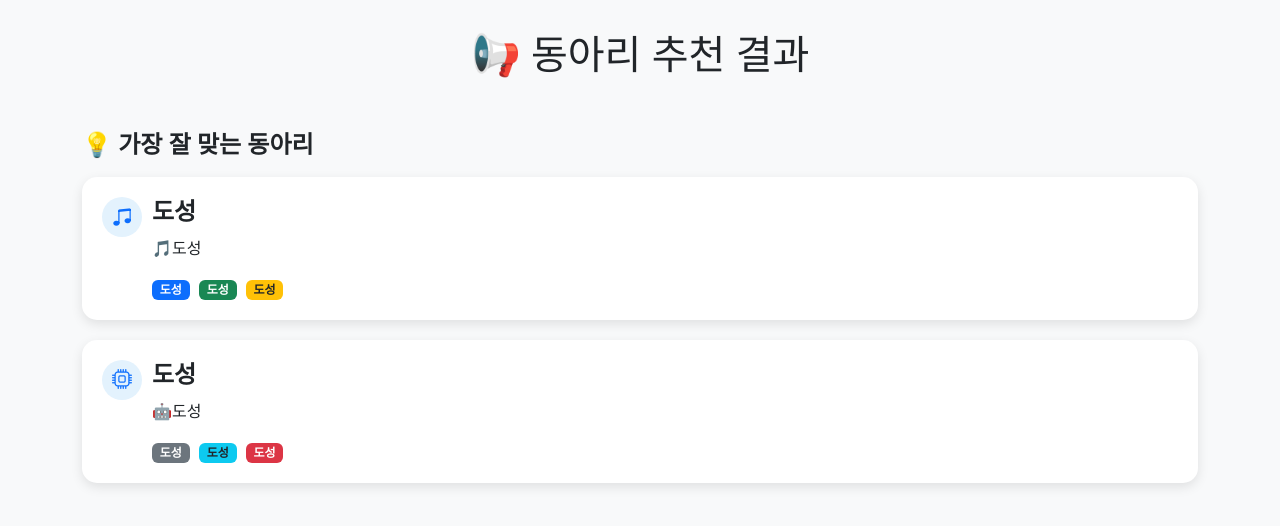
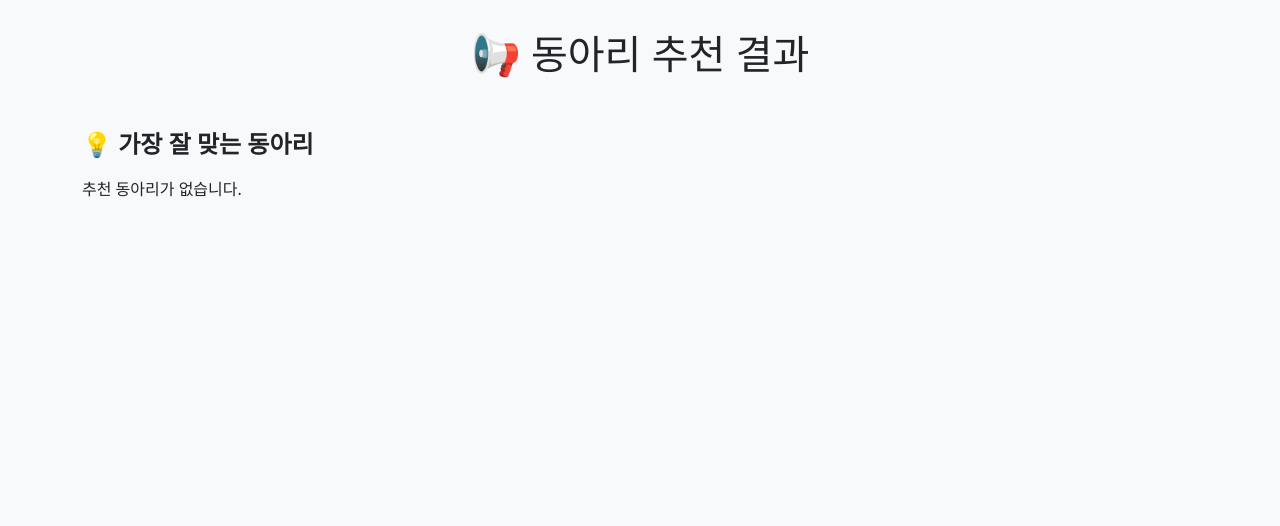
Before and after one commit to MilaEvans/OSS-project, a Flask app: template Image extraction/templates/result.html in a window 1280 px wide. Shown: the top 526 px of the page. Run offline with Flask 3, Linux system fonts and the light colour scheme; the template is opened without the code that fills it, so the values that code supplies are empty.

Commit message:
동적 데이터 바인딩 + 클릭 시 상세 페이지 연동 구현

```diff
--- a/Image extraction/templates/result.html
+++ b/Image extraction/templates/result.html
@@ -1,10 +1,10 @@
 <!DOCTYPE html>
 <html lang="ko">
 <head>
-    <meta charset="UTF-8">
+    <meta charset="UTF-8" />
     <title>동아리 추천 결과</title>
-    <link rel="stylesheet" href="https://cdn.jsdelivr.net/npm/bootstrap@5.3.0/dist/css/bootstrap.min.css">
-    <link href="https://cdn.jsdelivr.net/npm/bootstrap-icons@1.10.5/font/bootstrap-icons.css" rel="stylesheet">
+    <link rel="stylesheet" href="https://cdn.jsdelivr.net/npm/bootstrap@5.3.0/dist/css/bootstrap.min.css" />
+    <link href="https://cdn.jsdelivr.net/npm/bootstrap-icons@1.10.5/font/bootstrap-icons.css" rel="stylesheet" />
     <style>
         body {
             background-color: #f8f9fa;
@@ -40,6 +40,15 @@
             justify-content: center;
             margin-right: 10px;
         }
+        a.text-decoration-none {
+            text-decoration: none !important;
+            color: inherit;
+        }
+        a.text-decoration-none:hover .recommendation-card {
+            background-color: #f1f9ff;
+            cursor: pointer;
+            transition: background-color 0.2s ease-in-out;
+        }
     </style>
 </head>
 <body>
@@ -48,36 +57,9 @@
 
     <div class="section-title">💡 가장 잘 맞는 동아리</div>
 
-    <!-- 반복 렌더링되는 추천 카드 예시 -->
-    <div class="recommendation-card d-flex align-items-start">
-        <div class="icon-circle">
-            <i class="bi bi-music-note-beamed fs-5 text-primary"></i>
-        </div>
-        <div>
-            <h4>도성</h4>
-            <p>🎵도성</p>
-            <span class="badge bg-primary">도성</span>
-            <span class="badge bg-success">도성</span>
-            <span class="badge bg-warning text-dark">도성</span>
-        </div>
-    </div>
-
-    <div class="recommendation-card d-flex align-items-start">
-        <div class="icon-circle">
-            <i class="bi bi-cpu fs-5 text-primary"></i>
-        </div>
-        <div>
-            <h4>도성</h4>
-            <p>🤖도성</p>
-            <span class="badge bg-secondary">도성</span>
-            <span class="badge bg-info text-dark">도성</span>
-            <span class="badge bg-danger">도성</span>
-        </div>
-    </div>
-
-    {# 추천 결과가 여러 개라면 아래를 반복 출력 #}
-    {#
+    {% if recommended_clubs %}
         {% for club in recommended_clubs %}
+        <a href="{{ url_for('club_detail', club_name=club.name) }}" class="text-decoration-none">
             <div class="recommendation-card d-flex align-items-start">
                 <div class="icon-circle">
                     <i class="bi bi-{{ club.icon }} fs-5 text-primary"></i>
@@ -90,8 +72,11 @@
                     {% endfor %}
                 </div>
             </div>
+        </a>
         {% endfor %}
-    #}
+    {% else %}
+        <p>추천 동아리가 없습니다.</p>
+    {% endif %}
 
 </div>
 </body>
```
Lines whose indentation alone changed are shown as unchanged.
